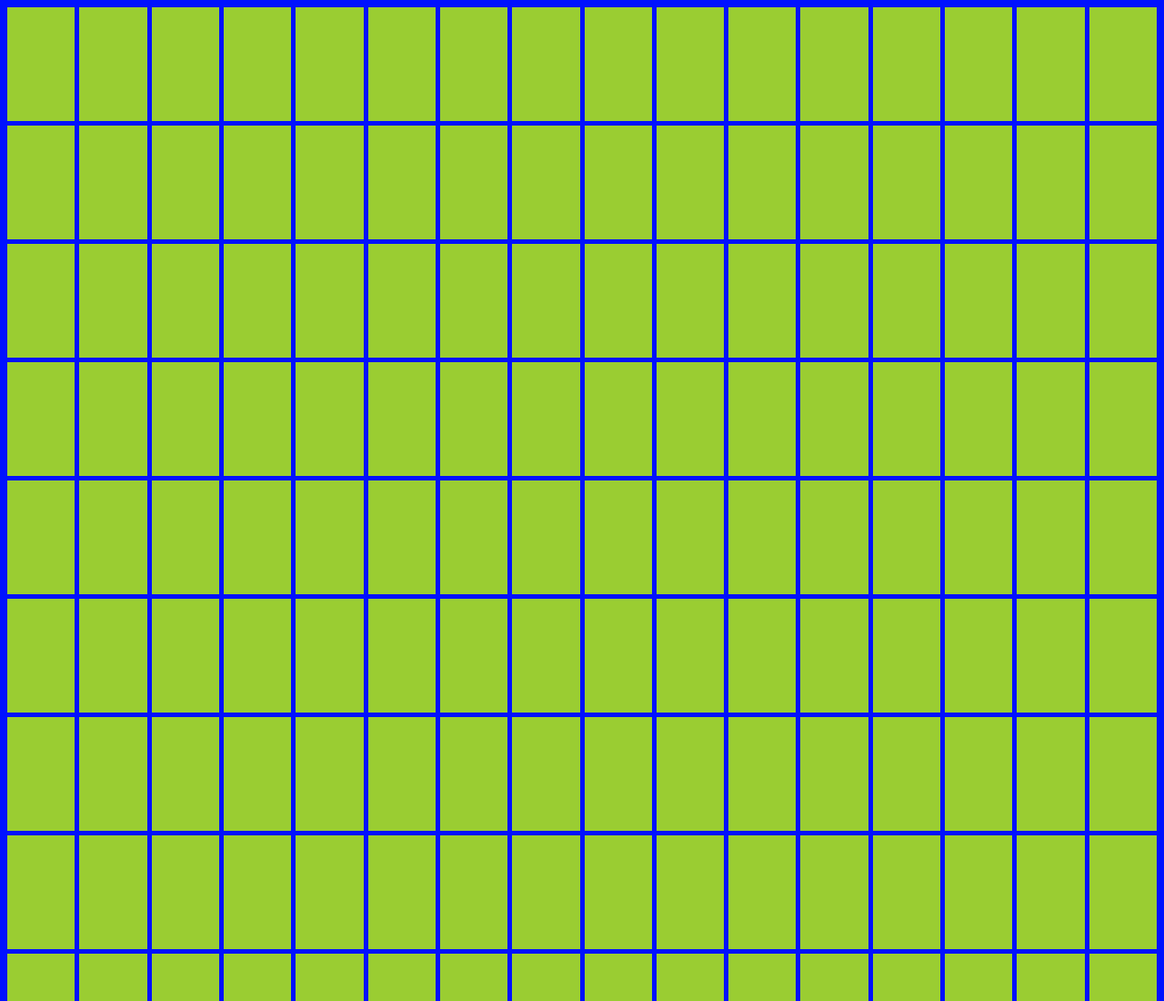
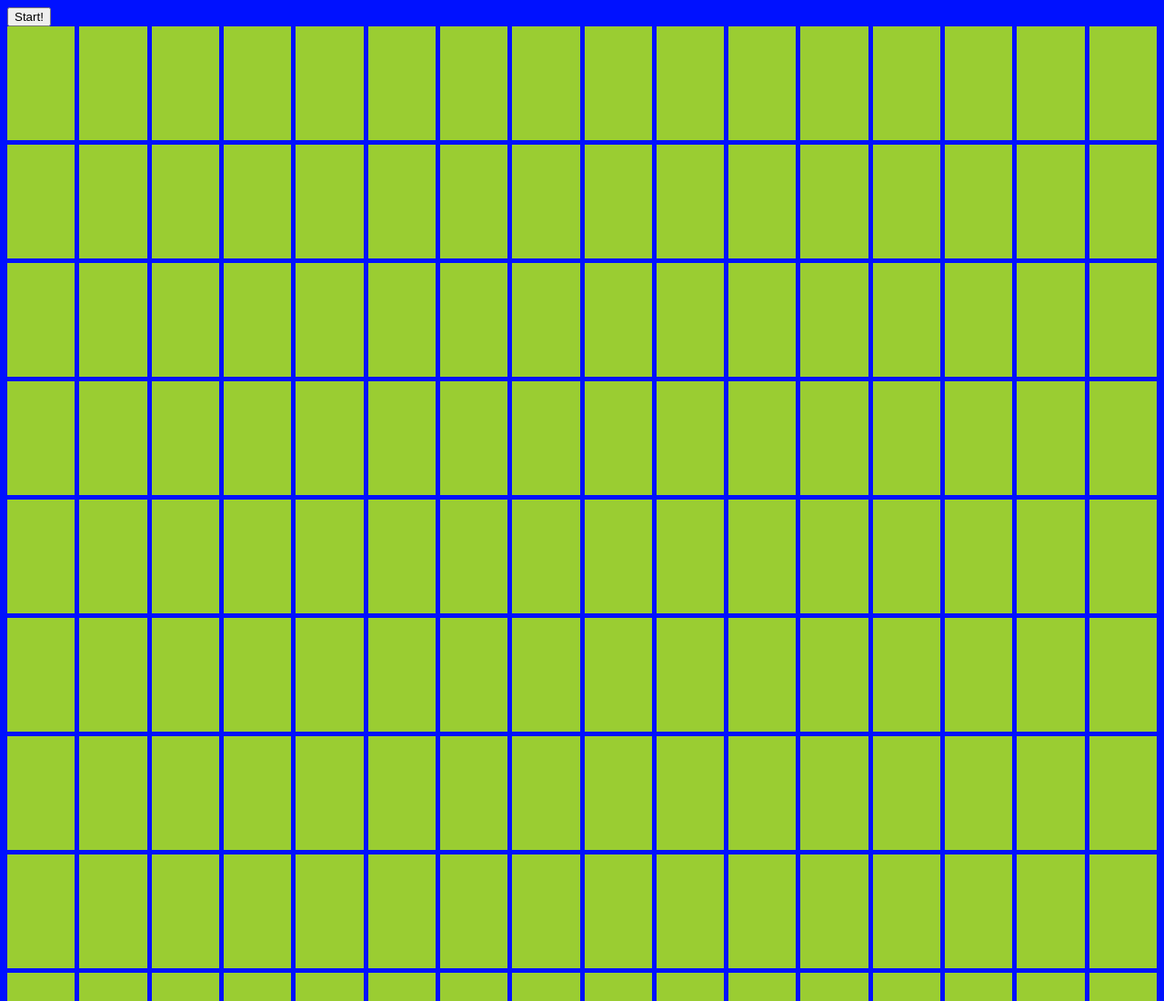
Before and after one commit to cadltop/odin-etch-a-sketch, a plain HTML site: page index.html in a window 1280 px wide. Shown: the top 1100 px of the page at 91% size. Drawn offline with Linux system fonts and the light colour scheme.

Commit message:
Add title and button.

```diff
--- a/index.html
+++ b/index.html
@@ -2,12 +2,12 @@
 <html lang="EN">
     <head>
         <meta charset="UTF-8">
+        <title>Etch-a-Sketch</title>
         <link rel="stylesheet" href="style.css">
         <script src="script.js" defer></script>
     </head>
     <body>
-        <div class="grid">
-
-        </div>
+        <button>Start!</button>
+        <div class="grid"></div>
     </body>
 </html>
```
